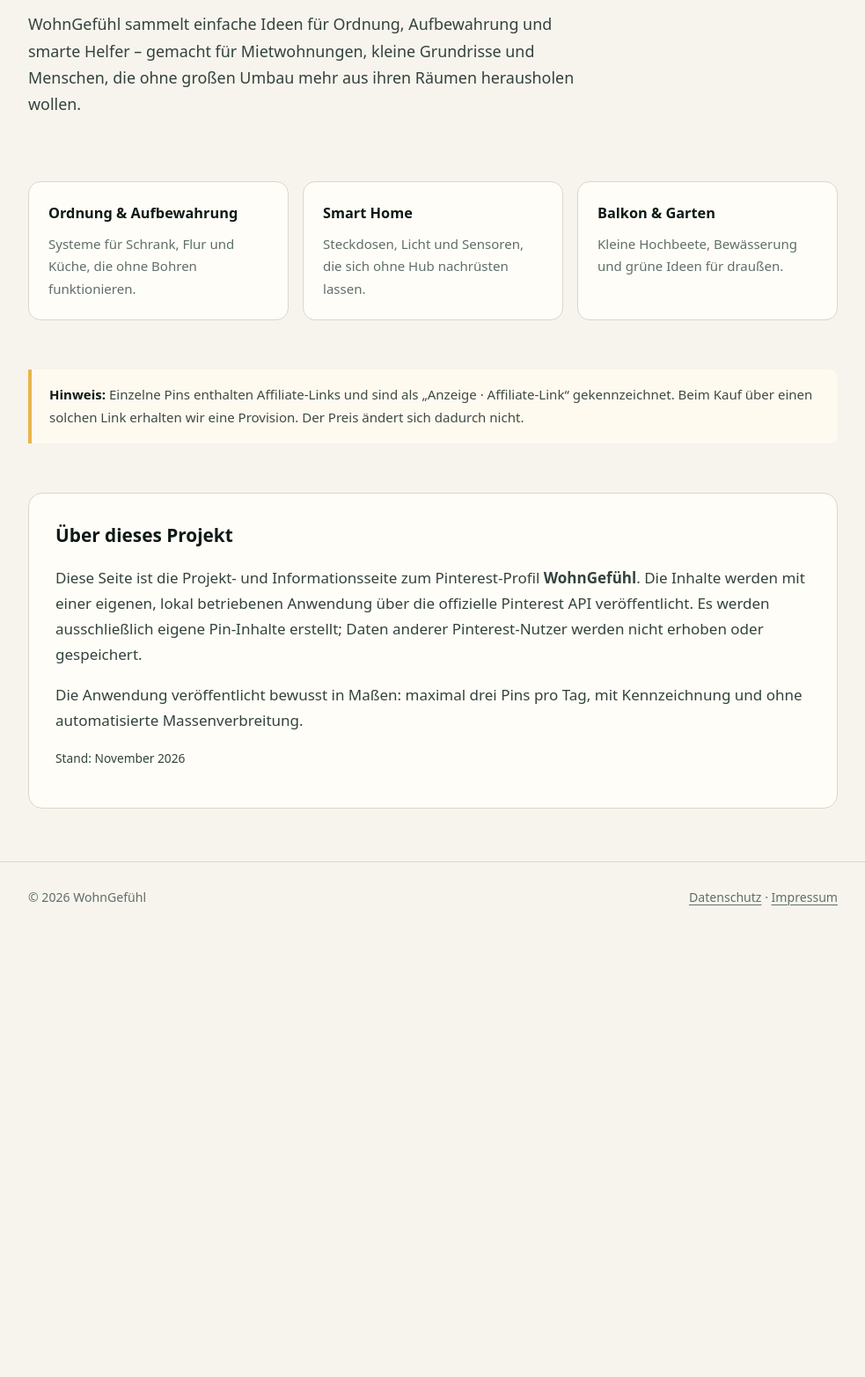
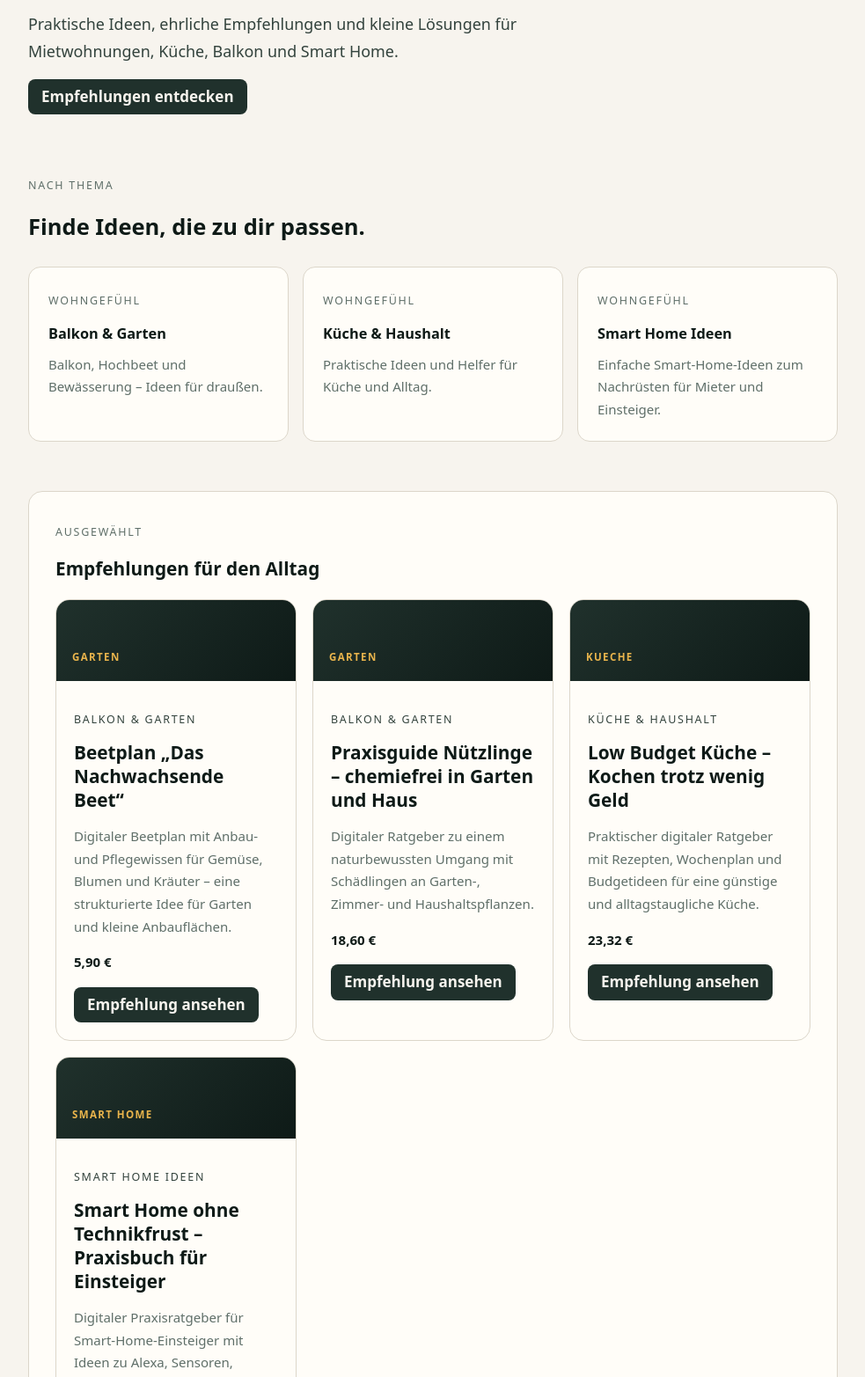
Before and after one commit to Verengy/wohngefuehl, a plain HTML site: page index.html in a window 1280 px wide. Shown: the part 355-1920 px from the top of the page at 88% size, without its empty margins (148-1131 px from the left). Before the commit the page ends 1431 px from the top, so only its background shows below. Drawn offline with Linux system fonts and the light colour scheme.

Commit message:
Build affiliate recommendation website

```diff
--- a/index.html
+++ b/index.html
@@ -4,78 +4,56 @@
   <meta charset="utf-8">
   <meta name="viewport" content="width=device-width, initial-scale=1">
   <title>WohnGefühl – Ideen für kleine Wohnungen</title>
-  <meta name="description" content="Ideen für Ordnung, Aufbewahrung und Smart Home in kleinen Wohnungen. Projektseite des Pinterest-Profils WohnGefühl.">
+  <meta name="description" content="Praktische Ideen und Empfehlungen für Ordnung, Wohnen und Smart Home in kleinen Wohnungen.">
+  <link rel="canonical" href="https://verengy.github.io/wohngefuehl/">
+  <meta property="og:type" content="website">
+  <meta property="og:title" content="WohnGefühl – Ideen für kleine Wohnungen">
+  <meta property="og:description" content="Praktische Ideen und Empfehlungen für Ordnung, Wohnen und Smart Home in kleinen Wohnungen.">
+  <meta property="og:url" content="https://verengy.github.io/wohngefuehl/">
   <link rel="stylesheet" href="style.css">
+
+<script type="application/ld+json">{"@context": "https://schema.org", "@type": "WebSite", "name": "WohnGefühl", "url": "https://verengy.github.io/wohngefuehl/"}</script>
 </head>
 <body>
-  <header class="site">
-    <div class="wrap">
-      <a class="brand" href="index.html">Wohn<span>Gefühl</span></a>
-      <nav class="site">
-        <a href="index.html">Start</a>
-        <a href="datenschutz.html">Datenschutz</a>
-        <a href="impressum.html">Impressum</a>
-      </nav>
-    </div>
-  </header>
-
-  <main class="wrap">
-    <section class="hero">
-      <span class="eyebrow">Wohnen · Ordnung · Smart Home</span>
-      <h1>Mehr Platz und Ruhe in kleinen Wohnungen.</h1>
-      <p class="lead">
-        WohnGefühl sammelt einfache Ideen für Ordnung, Aufbewahrung und smarte
-        Helfer – gemacht für Mietwohnungen, kleine Grundrisse und Menschen, die
-        ohne großen Umbau mehr aus ihren Räumen herausholen wollen.
-      </p>
-    </section>
-
-    <div class="grid">
-      <article class="card">
-        <h2>Ordnung &amp; Aufbewahrung</h2>
-        <p>Systeme für Schrank, Flur und Küche, die ohne Bohren funktionieren.</p>
-      </article>
-      <article class="card">
-        <h2>Smart Home</h2>
-        <p>Steckdosen, Licht und Sensoren, die sich ohne Hub nachrüsten lassen.</p>
-      </article>
-      <article class="card">
-        <h2>Balkon &amp; Garten</h2>
-        <p>Kleine Hochbeete, Bewässerung und grüne Ideen für draußen.</p>
-      </article>
-    </div>
-
-    <div class="note">
-      <strong>Hinweis:</strong> Einzelne Pins enthalten Affiliate-Links und sind
-      als „Anzeige · Affiliate-Link“ gekennzeichnet. Beim Kauf über einen solchen
-      Link erhalten wir eine Provision. Der Preis ändert sich dadurch nicht.
-    </div>
-
-    <section class="panel">
-      <h2>Über dieses Projekt</h2>
-      <p>
-        Diese Seite ist die Projekt- und Informationsseite zum Pinterest-Profil
-        <strong>WohnGefühl</strong>. Die Inhalte werden mit einer eigenen,
-        lokal betriebenen Anwendung über die offizielle Pinterest API
-        veröffentlicht. Es werden ausschließlich eigene Pin-Inhalte erstellt;
-        Daten anderer Pinterest-Nutzer werden nicht erhoben oder gespeichert.
-      </p>
-      <p>
-        Die Anwendung veröffentlicht bewusst in Maßen: maximal drei Pins pro Tag,
-        mit Kennzeichnung und ohne automatisierte Massenverbreitung.
-      </p>
-      <p class="meta">Stand: November 2026</p>
-    </section>
-  </main>
-
-  <footer class="site">
-    <div class="wrap">
-      <span>© 2026 WohnGefühl</span>
-      <span>
-        <a href="datenschutz.html">Datenschutz</a> ·
-        <a href="impressum.html">Impressum</a>
-      </span>
-    </div>
-  </footer>
-</body>
-</html>
+  <header class="site"><div class="wrap">
+    <a class="brand" href="index.html">Wohn<span>Gefühl</span></a>
+    <nav class="site"><a href="index.html">Start</a><a href="empfehlungen/index.html">Empfehlungen</a><a href="datenschutz.html">Datenschutz</a><a href="impressum.html">Impressum</a></nav>
+  </div></header>
+  <main class="wrap"><section class="hero hero-home"><span class="eyebrow">Wohnen · Ordnung · Smart Home</span>
+<h1>Mehr Platz und Ruhe in kleinen Wohnungen.</h1>
+<p class="lead">Praktische Ideen, ehrliche Empfehlungen und kleine Lösungen für Mietwohnungen, Küche, Balkon und Smart Home.</p>
+<p><a class="button" href="empfehlungen/index.html">Empfehlungen entdecken</a></p></section>
+<section><div class="section-heading"><div><span class="eyebrow">Nach Thema</span><h2>Finde Ideen, die zu dir passen.</h2></div></div><div class="grid"><a class="card category-card" href="empfehlungen/garten.html"><span class="eyebrow">WohnGefühl</span><h2>Balkon &amp; Garten</h2><p>Balkon, Hochbeet und Bewässerung – Ideen für draußen.</p></a>
+<a class="card category-card" href="empfehlungen/kueche.html"><span class="eyebrow">WohnGefühl</span><h2>Küche &amp; Haushalt</h2><p>Praktische Ideen und Helfer für Küche und Alltag.</p></a>
+<a class="card category-card" href="empfehlungen/smart-home.html"><span class="eyebrow">WohnGefühl</span><h2>Smart Home Ideen</h2><p>Einfache Smart-Home-Ideen zum Nachrüsten für Mieter und Einsteiger.</p></a></div></section>
+<section class="panel"><span class="eyebrow">Ausgewählt</span><h2>Empfehlungen für den Alltag</h2><div class="product-grid"><article class="product-card">
+  <div class="product-mark">GARTEN</div>
+  <div class="product-card-body"><p class="eyebrow">Balkon &amp; Garten</p>
+  <h2><a href="empfehlungen/beetplan-das-nachwachsende-beet.html">Beetplan „Das Nachwachsende Beet“</a></h2>
+  <p>Digitaler Beetplan mit Anbau- und Pflegewissen für Gemüse, Blumen und Kräuter – eine strukturierte Idee für Garten und kleine Anbauflächen.</p><p class="price">5,90 €</p>
+  <a class="button" href="empfehlungen/beetplan-das-nachwachsende-beet.html">Empfehlung ansehen</a></div>
+</article>
+<article class="product-card">
+  <div class="product-mark">GARTEN</div>
+  <div class="product-card-body"><p class="eyebrow">Balkon &amp; Garten</p>
+  <h2><a href="empfehlungen/praxisguide-nutzlinge-chemiefrei-in-garten-und-haus.html">Praxisguide Nützlinge – chemiefrei in Garten und Haus</a></h2>
+  <p>Digitaler Ratgeber zu einem naturbewussten Umgang mit Schädlingen an Garten-, Zimmer- und Haushaltspflanzen.</p><p class="price">18,60 €</p>
+  <a class="button" href="empfehlungen/praxisguide-nutzlinge-chemiefrei-in-garten-und-haus.html">Empfehlung ansehen</a></div>
+</article>
+<article class="product-card">
+  <div class="product-mark">KUECHE</div>
+  <div class="product-card-body"><p class="eyebrow">Küche &amp; Haushalt</p>
+  <h2><a href="empfehlungen/low-budget-kuche-kochen-trotz-wenig-geld.html">Low Budget Küche – Kochen trotz wenig Geld</a></h2>
+  <p>Praktischer digitaler Ratgeber mit Rezepten, Wochenplan und Budgetideen für eine günstige und alltagstaugliche Küche.</p><p class="price">23,32 €</p>
+  <a class="button" href="empfehlungen/low-budget-kuche-kochen-trotz-wenig-geld.html">Empfehlung ansehen</a></div>
+</article>
+<article class="product-card">
+  <div class="product-mark">SMART HOME</div>
+  <div class="product-card-body"><p class="eyebrow">Smart Home Ideen</p>
+  <h2><a href="empfehlungen/smart-home-ohne-technikfrust-praxisbuch-fur-einsteiger.html">Smart Home ohne Technikfrust – Praxisbuch für Einsteiger</a></h2>
+  <p>Digitaler Praxisratgeber für Smart-Home-Einsteiger mit Ideen zu Alexa, Sensoren, Heizkörperthermostaten, Beleuchtung und Routinen – passend zum Nachrüsten in Mietwohnungen.</p><p class="price">12,06 €</p>
+  <a class="button" href="empfehlungen/smart-home-ohne-technikfrust-praxisbuch-fur-einsteiger.html">Empfehlung ansehen</a></div>
+</article></div></section>
+<section class="note"><p class="disclosure"><strong>Anzeige · Affiliate-Link:</strong> Wenn du über einen Link kaufst, erhalten wir möglicherweise eine Provision. Der Preis bleibt unverändert.</p><p>Wir prüfen Produktdaten, Kennzeichnung und Links vor der Veröffentlichung. Empfehlungen ersetzen keine unabhängige Beratung.</p></section></main>
+  <footer class="site"><div class="wrap"><span>© 2026 WohnGefühl</span><span><a href="datenschutz.html">Datenschutz</a> · <a href="impressum.html">Impressum</a></span></div></footer>
+</body></html>
--- a/style.css
+++ b/style.css
@@ -117,6 +117,128 @@ h1 {
   margin: 24px 0 56px;
 }
 
+.section-heading {
+  display: flex;
+  align-items: end;
+  justify-content: space-between;
+  gap: 24px;
+  margin: 0 0 16px;
+}
+
+.section-heading h2 {
+  margin: 0;
+  color: var(--primary-dark);
+}
+
+.category-card {
+  display: block;
+  text-decoration: none;
+  transition: transform 160ms ease, box-shadow 160ms ease;
+}
+
+.category-card:hover {
+  transform: translateY(-2px);
+  box-shadow: 0 8px 24px rgba(14, 26, 23, 0.09);
+}
+
+.category-card h2 {
+  font-size: 1.12rem;
+}
+
+.product-grid {
+  display: grid;
+  grid-template-columns: repeat(auto-fit, minmax(240px, 1fr));
+  gap: 18px;
+}
+
+.product-card {
+  overflow: hidden;
+  background: #fffdf8;
+  border: 1px solid var(--line);
+  border-radius: 16px;
+}
+
+.product-mark {
+  min-height: 92px;
+  padding: 18px;
+  display: flex;
+  align-items: end;
+  background: linear-gradient(135deg, var(--primary), var(--primary-dark));
+  color: var(--accent);
+  font-size: .72rem;
+  font-weight: 700;
+  letter-spacing: .12em;
+}
+
+.product-card-body {
+  padding: 20px;
+}
+
+.product-card h2 {
+  margin: 0 0 10px;
+  font-size: 1.12rem;
+  line-height: 1.3;
+}
+
+.product-card h2 a {
+  color: var(--primary-dark);
+  text-decoration: none;
+}
+
+.product-card p:not(.eyebrow) {
+  color: var(--muted);
+  font-size: .94rem;
+}
+
+.price {
+  font-weight: 700;
+  color: var(--primary-dark) !important;
+}
+
+.button {
+  display: inline-block;
+  padding: 10px 15px;
+  border-radius: 8px;
+  background: var(--primary);
+  color: var(--paper);
+  text-decoration: none;
+  font-weight: 700;
+  line-height: 1.2;
+}
+
+.button:hover {
+  background: var(--primary-dark);
+  color: #fff;
+}
+
+.disclosure {
+  margin: 0;
+}
+
+.product-detail {
+  max-width: 760px;
+  padding: 72px 0 40px;
+}
+
+.product-detail h1 {
+  max-width: 24ch;
+}
+
+.product-facts {
+  display: flex;
+  flex-wrap: wrap;
+  gap: 10px 24px;
+  margin: 28px 0;
+  padding: 16px 0;
+  border-top: 1px solid var(--line);
+  border-bottom: 1px solid var(--line);
+  color: var(--muted);
+}
+
+.product-facts strong {
+  color: var(--primary-dark);
+}
+
 .card {
   background: #fffdf8;
   border: 1px solid var(--line);
```
Also changed, not shown: empfehlungen/beetplan-das-nachwachsende-beet.html (added, +24 -0 lines), empfehlungen/garten.html (added, +35 -0 lines), empfehlungen/index.html (added, +51 -0 lines), empfehlungen/kueche.html (added, +28 -0 lines), empfehlungen/low-budget-kuche-kochen-trotz-wenig-geld.html (added, +24 -0 lines), empfehlungen/praxisguide-nutzlinge-chemiefrei-in-garten-und-haus.html (added, +24 -0 lines), empfehlungen/smart-home-ohne-technikfrust-praxisbuch-fur-einsteiger.html (added, +24 -0 lines), empfehlungen/smart-home.html (added, +28 -0 lines), sitemap.xml (added, +12 -0 lines), robots.txt (added).
